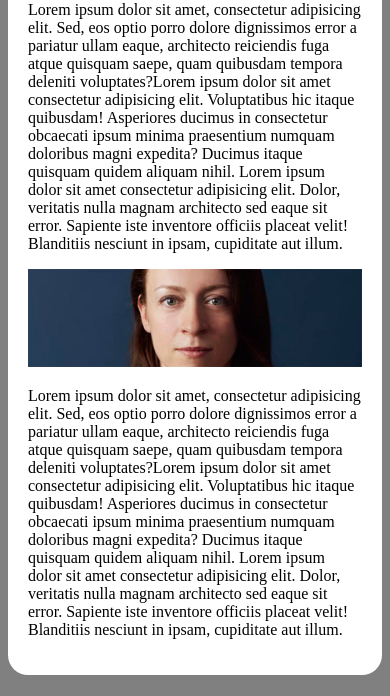
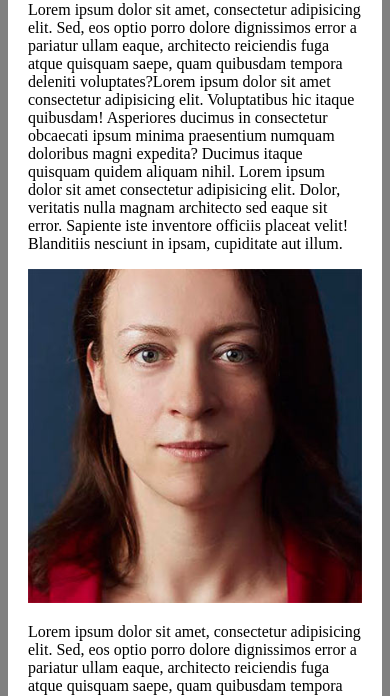
Before and after one commit to MrForrestGump/desafios-html-e-css, a plain HTML site: page d010/responsivo.html in a window 390 px wide. Shown: the part 144-840 px from the top of the page. Drawn offline with Linux system fonts and the light colour scheme.

Commit message:
Finalizando o testede responsividade

```diff
--- a/d010/responsivo.html
+++ b/d010/responsivo.html
@@ -13,7 +13,7 @@
             border-radius: 20px;
             padding: 20px;
 
-            min-width: 320px;
+            min-width: 300px;
             max-width: 800px;
             margin: auto;
         }
@@ -28,7 +28,10 @@
         <h1>Testando responsividade</h1>
         <p>Lorem ipsum dolor sit amet, consectetur adipisicing elit. Sed, eos optio porro dolore dignissimos error a pariatur ullam eaque, architecto reiciendis fuga atque quisquam saepe, quam quibusdam tempora deleniti voluptates?Lorem ipsum dolor sit amet consectetur adipisicing elit. Voluptatibus hic itaque quibusdam! Asperiores ducimus in consectetur obcaecati ipsum minima praesentium numquam doloribus magni expedita? Ducimus itaque quisquam quidem aliquam nihil. Lorem ipsum dolor sit amet consectetur adipisicing elit. Dolor, veritatis nulla magnam architecto sed eaque sit error. Sapiente iste inventore officiis placeat velit! Blanditiis nesciunt in ipsam, cupiditate aut illum.</p>
 
-        <img src="imagens/irina-blok.jpg" alt="">
+        <picture>
+            <source media="(max-width: 600px)" srcset="imagens/irina-blok-pq.jpg">
+            <img src="imagens/irina-blok.jpg" alt="">
+        </picture>
 
         <p>Lorem ipsum dolor sit amet, consectetur adipisicing elit. Sed, eos optio porro dolore dignissimos error a pariatur ullam eaque, architecto reiciendis fuga atque quisquam saepe, quam quibusdam tempora deleniti voluptates?Lorem ipsum dolor sit amet consectetur adipisicing elit. Voluptatibus hic itaque quibusdam! Asperiores ducimus in consectetur obcaecati ipsum minima praesentium numquam doloribus magni expedita? Ducimus itaque quisquam quidem aliquam nihil. Lorem ipsum dolor sit amet consectetur adipisicing elit. Dolor, veritatis nulla magnam architecto sed eaque sit error. Sapiente iste inventore officiis placeat velit! Blanditiis nesciunt in ipsam, cupiditate aut illum.</p>
 
```
